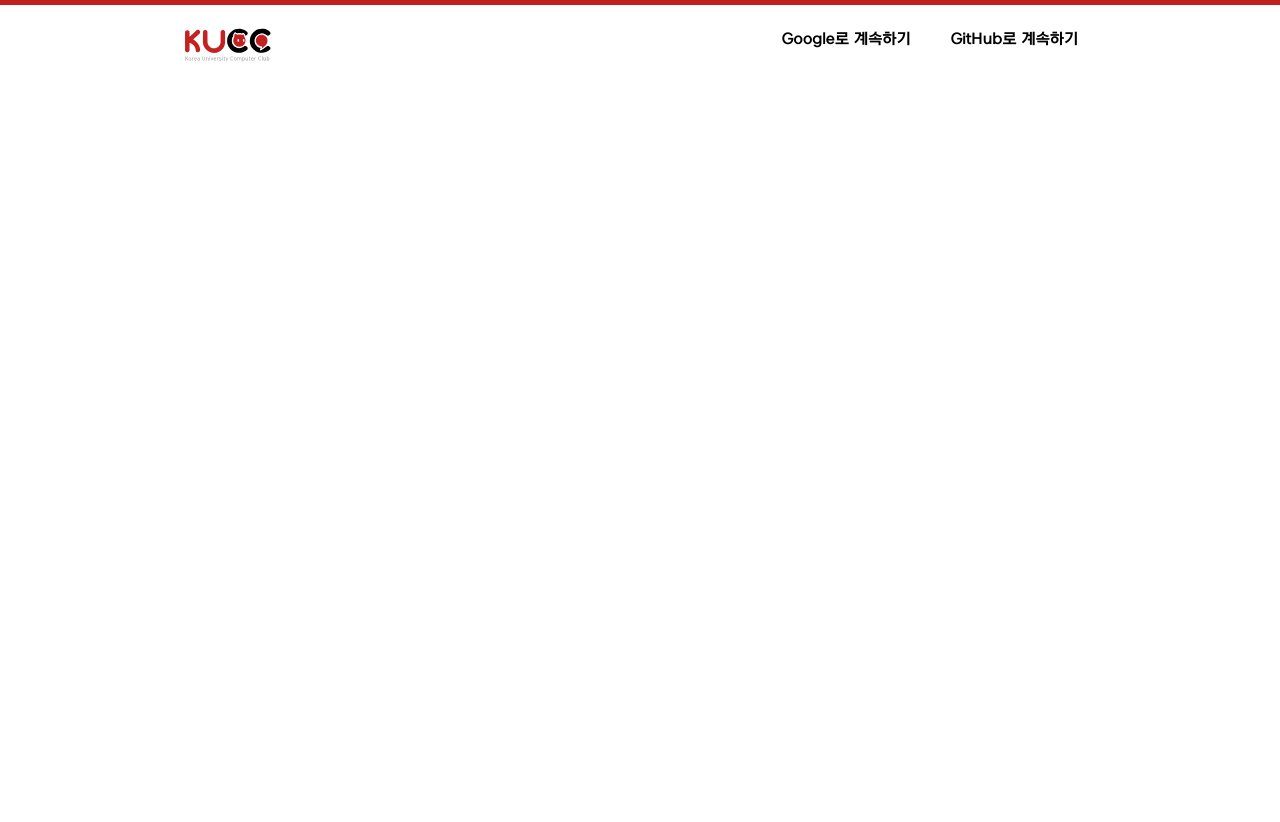
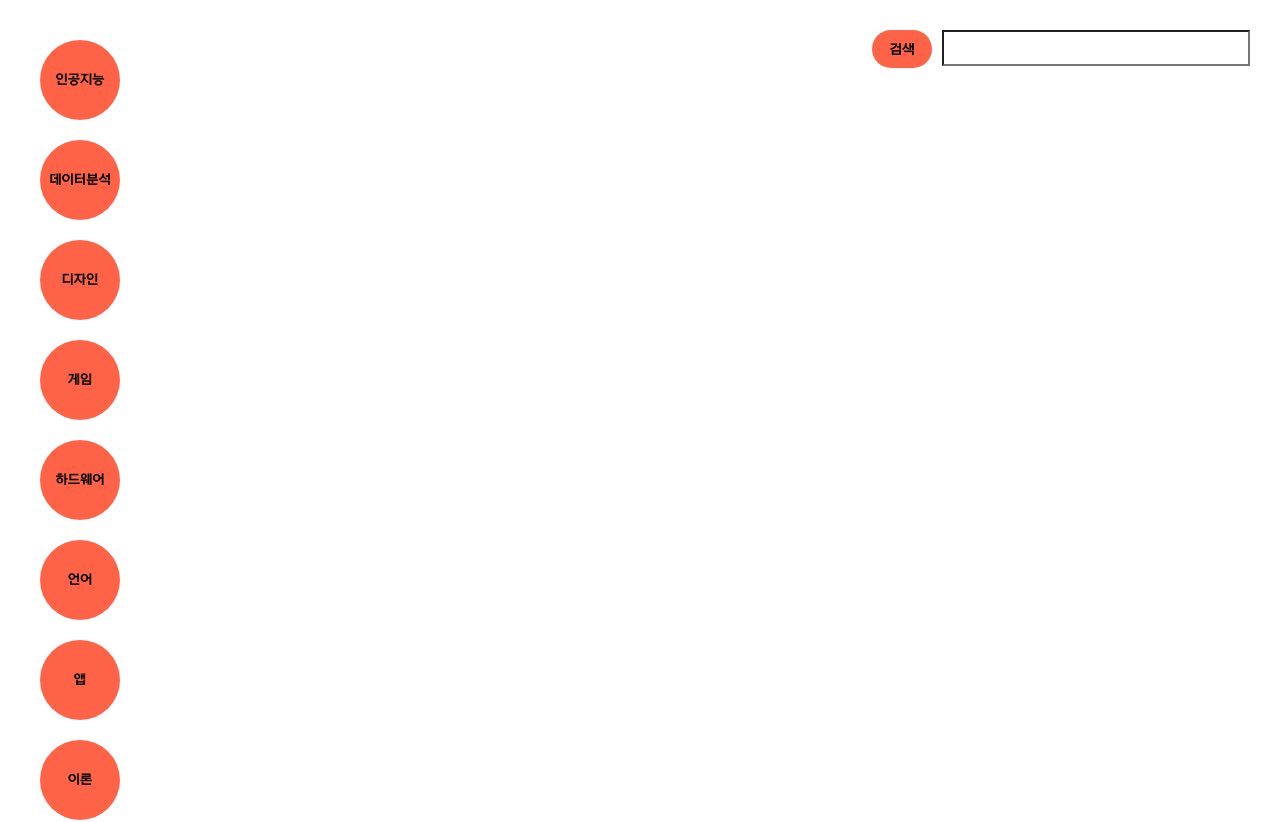
Before and after one commit to kucc/DEPRECIATED_OFFICIAL_kucc.library.service, a React (Create React App) app: page /#/ in a window 1280 px wide. Shown: the top 822 px of the page. Before the commit the page ends 800 px from the top, so only its background shows below. Built offline with nearby package versions, Linux system fonts and the light colour scheme; no server answers.

Commit message:
SideBar/SearchBox 추가

```diff
--- a/src/components/Router.js
+++ b/src/components/Router.js
@@ -1,12 +1,35 @@
 import { Route, HashRouter as Router, Routes } from 'react-router-dom';
 
-import { Header } from './Header';
+import SearchBox from './SearchBox/SearchBox';
+import SideBar from './SideBar/SideBar';
 
 const AppRouter = () => {
   return (
     <Router>
       <Routes>
-        <Route path='/' element={<Header />} />
+        <Route
+          path='/'
+          element={
+            <>
+              {/*genreArray db 기반으로 변경*/}
+              <SideBar
+                genreArray={[
+                  '인공지능',
+                  '데이터분석',
+                  '디자인',
+                  '게임',
+                  '하드웨어',
+                  '언어',
+                  '앱',
+                  '이론',
+                  '웹',
+                  '기타',
+                ]}
+              />
+              <SearchBox />
+            </>
+          }
+        />
       </Routes>
     </Router>
   );
--- /dev/null
+++ b/src/components/SearchBox/SearchBox.js
@@ -0,0 +1,24 @@
+import { useState } from 'react';
+
+import { StyledSearchBox, StyledSearchBtn, StyledSearchDiv } from './style';
+
+function SearchBox() {
+  const [inputText, setInputText] = useState('');
+
+  const onChange = ({ target: { value } }) => {
+    setInputText(value);
+  };
+
+  return (
+    <StyledSearchDiv>
+      <StyledSearchBox
+        type='text'
+        value={inputText}
+        onChange={onChange}></StyledSearchBox>
+      {/* onClick 함수 지정*/}
+      <StyledSearchBtn onClick={() => {}}>검색</StyledSearchBtn>
+    </StyledSearchDiv>
+  );
+}
+
+export default SearchBox;
--- /dev/null
+++ b/src/components/SearchBox/style.js
@@ -0,0 +1,24 @@
+import styled from 'styled-components';
+
+export const StyledSearchBox = styled.input`
+  height: 30px;
+  width: 300px;
+  float: right;
+  margin-left: 10px;
+  border-radius: 0px;
+  font-family: 'NexonBo';
+`;
+
+export const StyledSearchDiv = styled.div`
+  float: right;
+  margin: 30px;
+`;
+
+export const StyledSearchBtn = styled.button`
+  height: 38px;
+  width: 60px;
+  border: 0px;
+  background-color: tomato;
+  border-radius: 20px;
+  font-family: 'NexonBo';
+`;
--- /dev/null
+++ b/src/components/SideBar/SideBar.js
@@ -0,0 +1,20 @@
+import PropTypes from 'prop-types';
+
+import SideBarComp from './SideBarComp';
+import { StyledSideBar } from './style';
+
+function SideBar({ genreArray }) {
+  return (
+    <StyledSideBar>
+      {genreArray.map(genre => (
+        <SideBarComp key={genre} genre={genre} />
+      ))}
+    </StyledSideBar>
+  );
+}
+
+SideBar.propTypes = {
+  genreArray: PropTypes.array.isRequired,
+};
+
+export default SideBar;
--- /dev/null
+++ b/src/components/SideBar/SideBarComp.js
@@ -0,0 +1,14 @@
+import PropTypes from 'prop-types';
+
+import { StyledSideBarComp } from './style';
+
+/*onClick 함수 정의*/
+function SideBarComp({ genre }) {
+  return <StyledSideBarComp onClick={() => {}}>{genre}</StyledSideBarComp>;
+}
+
+SideBarComp.propTypes = {
+  genre: PropTypes.string.isRequired,
+};
+
+export default SideBarComp;
--- /dev/null
+++ b/src/components/SideBar/style.js
@@ -0,0 +1,21 @@
+import styled from 'styled-components';
+
+export const StyledSideBarComp = styled.div`
+  width: 80px;
+  height: 80px;
+  margin-top: 20px;
+  margin-bottom: 20px;
+  border-radius: 50%;
+  background-color: tomato;
+  text-align: center;
+  line-height: 80px;
+  font-size: 13px;
+  font-family: 'NexonBo';
+`;
+
+export const StyledSideBar = styled.div`
+  width: 100px;
+  margin-left: 40px;
+  margin-top: 20px;
+  float: left;
+`;
```
Also changed, not shown: 2 other files (tests, documents, lock files or other folders).
